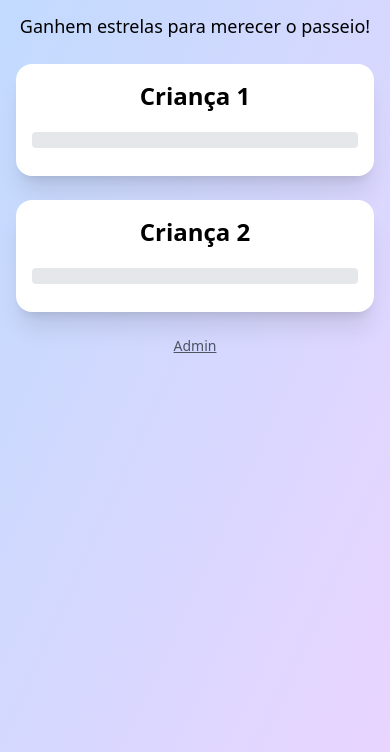
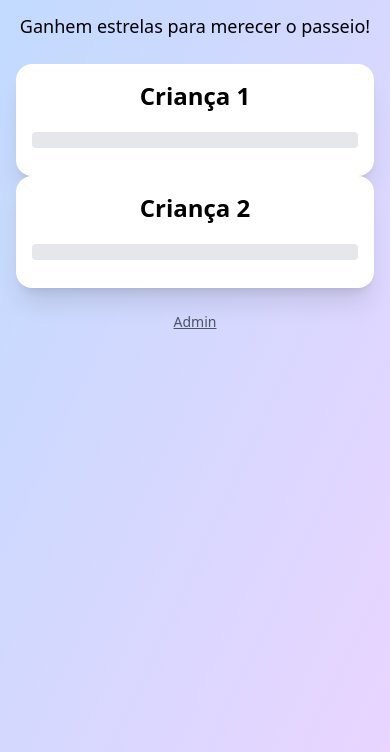
Before and after one commit to albertosetim/familia, a website: page index.html in a window 390 px wide. Shown: the part 92-844 px from the top of the page. Drawn offline with nearby package versions, Linux system fonts and the light colour scheme; no server answers.

Commit message:
=mobile friendly

```diff
--- a/index.html
+++ b/index.html
@@ -30,7 +30,7 @@
 <h1 class="text-3xl sm:text-4xl font-bold mb-4 sm:mb-6 text-center">⭐ Quadro de Comportamento</h1>
 <p class="mb-6 sm:mb-10 text-center text-lg">Ganhem estrelas para merecer o passeio!</p>
 
-<div class="grid grid-cols-1 sm:grid-cols-2 gap-6 sm:gap-10 w-full max-w-4xl">
+<div class="grid grid-cols-1 w-full max-w-4xl">
 
   <!-- Criança 1 -->
   <div class="bg-white rounded-2xl shadow-xl p-4 sm:p-6 text-center flex flex-col items-center">
```
